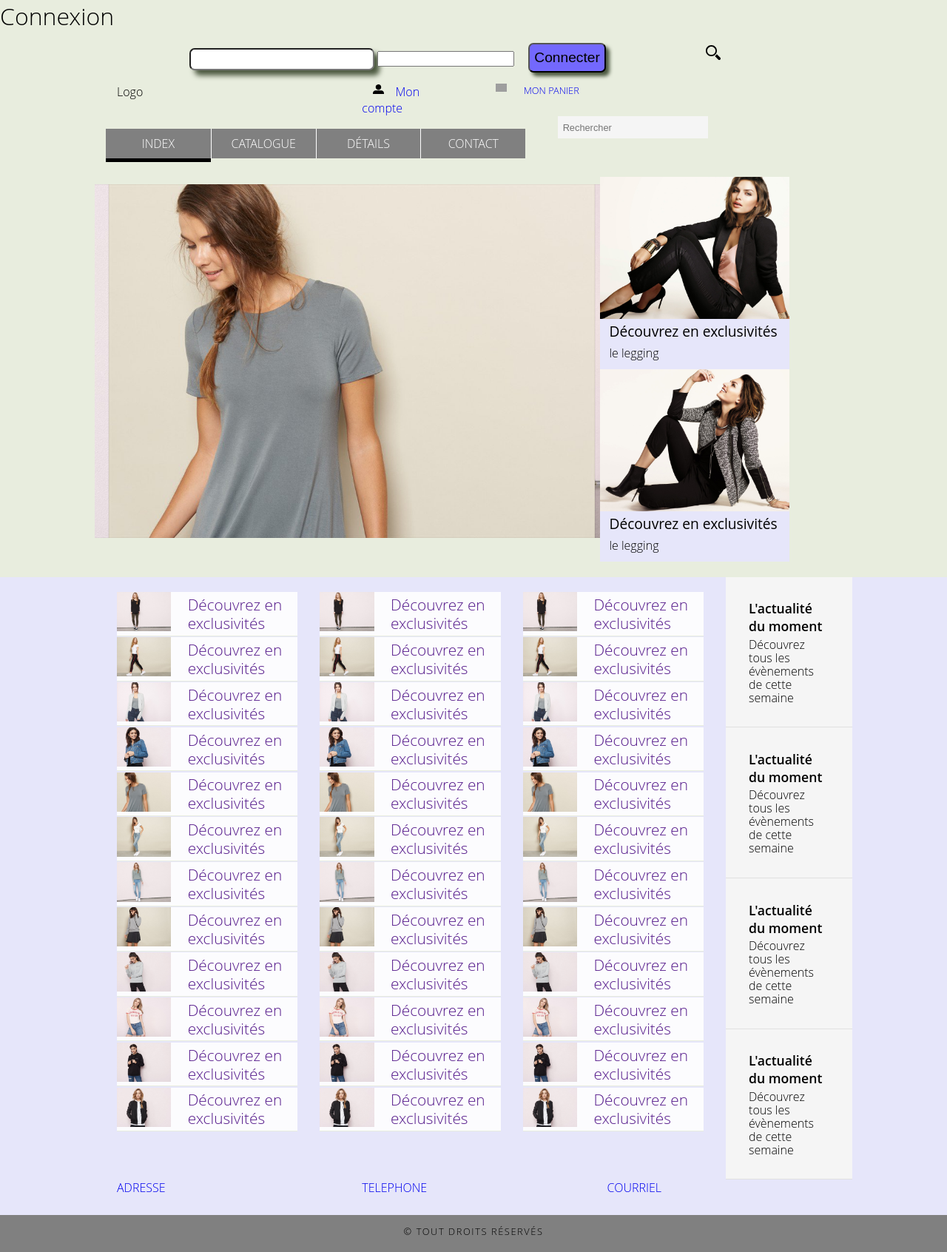
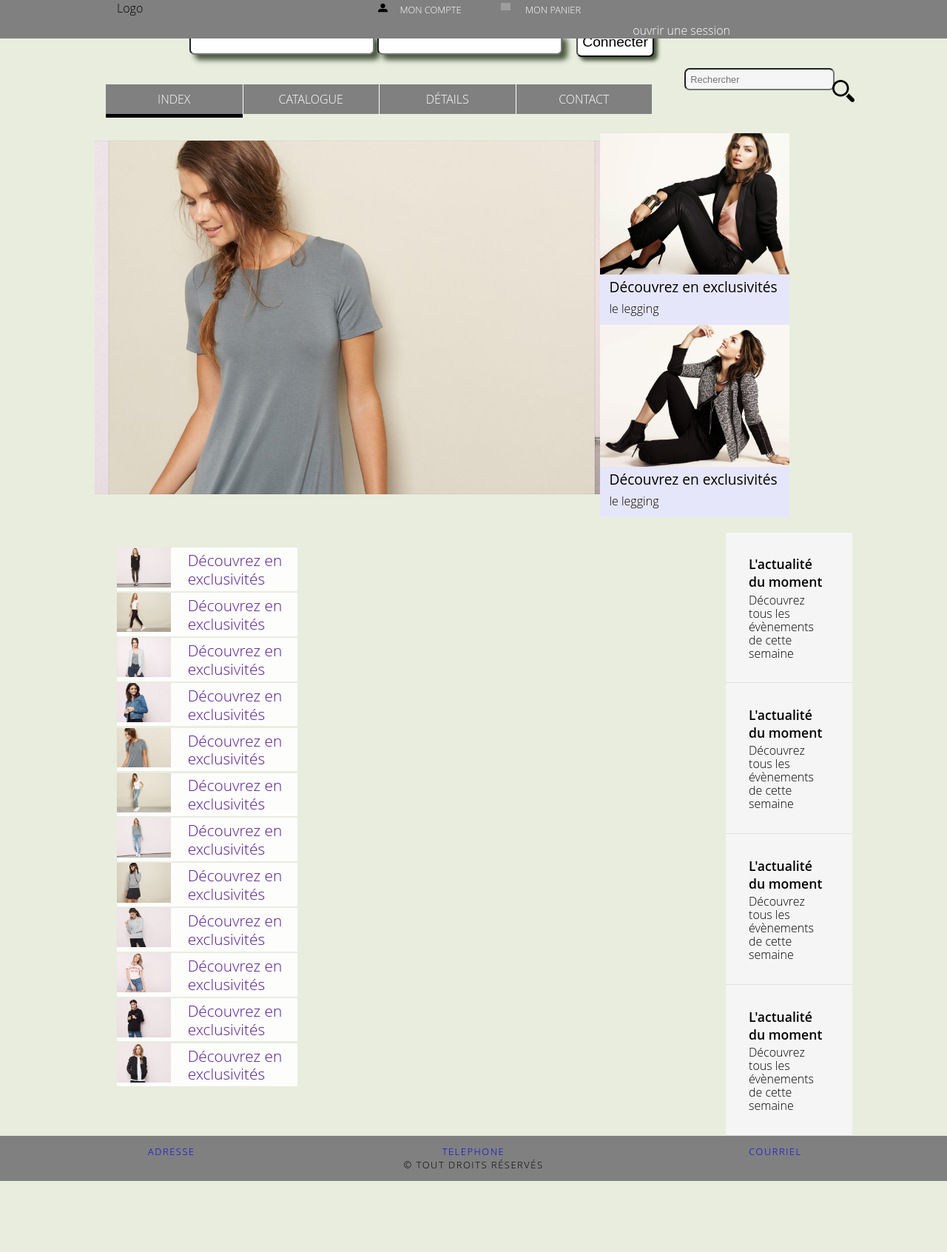
Before and after one commit to myetf/ismahen_yassine, a PHP site: page / in a window 1280 px wide. Shown: the whole page at 74% size. After the commit the page ends 1596 px from the top, so only its background shows below. Run offline with PHP 8.4, Linux system fonts and the light colour scheme; data that the repository does not hold is empty; some libraries are stand-ins or nearby versions; grey boxes are pictures that could not be loaded.

Commit message:
ajout login et session

```diff
--- a/contact.php
+++ b/contact.php
@@ -1,4 +1,5 @@
 <?php
+require_once('conn.php');
 require_once 'defines.php';
 $page_title = 'Contact';
 ?>
@@ -15,6 +16,7 @@ require_once 'views/aside.php';
     https://www.google.ca/maps/place/3485+Avenue+Papineau,+Montr%C3%A9al,+QC+H2K+4J7/@45.5287561,-73.5677251,17z/data=!3m1!4b1!4m5!3m4!1s0x4cc91bc7394ced29:0x648843a0af1f2ee2!8m2!3d45.5287524!4d-73.5655364
 </main>
 <?php
+
 require_once 'views/footer.php';
 ?>
 </body>
--- a/index.php
+++ b/index.php
@@ -45,9 +45,10 @@ include 'user_data.php';
 
             </div><!--fin produits vedette-->
             </section>
+
             <!--   -------------------------------------------------------------  section main (new prod)  -->
 
-            <section class="cat_articles row col-10">
+            <section class="container cat_articles row col-10">
                 <div class="row">
                 <article class="articles_items col-4 col-m-12">
                     <ul>
@@ -64,36 +65,7 @@ include 'user_data.php';
 
                     </ul>
                 </article>
-                    <article class="articles_items col-4 col-m-12">
-                        <ul>
-                            <?php foreach ($catalogue as $article){ ?>
-                                <li class="row art_ind col-4 col-m-12">
-                                    <a href="#"><img class="img_art col-6" src="images/<?= $article['image'] ?>.jpeg" alt=""></a>
 
-                                    <div class="col-3 text_articles">
-                                        <h3><a href="<? $article['nom'] ?>">Découvrez en exclusivités</a></h3>
-                                        <p class="col-3"><? $article['Description'] ?></p>
-                                    </div>
-                                </li>
-                            <?php  } ?>
-
-                        </ul>
-                    </article>
-                    <article class="articles_items col-4 col-m-12">
-                        <ul>
-                            <?php foreach ($catalogue as $article){ ?>
-                                <li class="row art_ind col-4 col-m-12">
-                                    <a href="#"><img class="img_art col-6" src="images/<?= $article['image'] ?>.jpeg" alt=""></a>
-
-                                    <div class="col-3 text_articles">
-                                        <h3><a href="<? $article['nom'] ?>">Découvrez en exclusivités</a></h3>
-                                        <p class="col-3"><? $article['Description'] ?></p>
-                                    </div>
-                                </li>
-                            <?php  } ?>
-
-                        </ul>
-                    </article>
                 </div>
             </section>
                 <div class="aside col-2 col-m-4">
--- a/style/main.css
+++ b/style/main.css
@@ -82,9 +82,7 @@ p{
 
 
 /*     --------------------------------------     sous menu    ------------------------------------     */
-.icon{
-    padding: 10px;
-}
+
 #sub_menu{
     background-color: gray;
     position: fixed;
@@ -106,7 +104,7 @@ input[type="search"] {
     color: #999;
     font-size: 0.8rem;
     padding-left: 3%;
-    border: none;
+    border-radius: 7px 7px 7px 7px;
     position: relative;
     margin-left: 2%;
 }
@@ -116,10 +114,10 @@ form#search_mini_form {
 img[alt=loupe]{
     font-size: 2rem;
     position: absolute;
-    width: 50px;
-    height: 50px;
-    top: 45px;
+    width: 60px;
+    height: 60px;
     margin: 0.1% 0 0 -1.4%;
+
 }
 
 #sub_menu a{
@@ -169,51 +167,28 @@ form{
     width: 60%;
     margin: 0 auto;
 }
-label, input[type=text], #is_email, input[type=tel], input[type=file], input[type=number]{
+label, input[type=text], #is_email, input[type=tel], input[type=file], input[type=number],input[type=password]{
     color: black;
     font-size: 0.8rem;
     /*font-weight: bold;*/
     border-radius: 7px 7px 7px 7px;
-    /*margin-left: 50px;*/
     margin-top: 10px;
     height: 30px;
     width: 250px;
     letter-spacing: inherit;
 }
-input[type=text], #is_email, input[type=tel], input[type=file], input[type=number]{
+input[type=text], #is_email, input[type=tel], input[type=file], input[type=number],input[type=password]{
     box-shadow: 7px 7px 7px #4c5940;
 }
-label[for=produits_dispo]{
-    /*margin-left: 50px;*/
-    margin-top: 10px;
-}
-#autres_pd{
-    width: 250px;
-    box-shadow: 7px 7px 7px #4c5940;
-    border-radius: 7px 7px 7px 7px;
-}
-label[for=gift], label[for=perso]{
-    /*margin-left: 50px;*/
-    /*margin-top: 10px;*/
-}
 
-select[name=autres_pd]{
-    /*margin-left: 50px;*/
-    margin-top: 10px;
-    height: 30px;
-    width: 80px;
-    box-shadow: 7px 7px 7px #4c5940;
-}
+
 
 input[type=checkbox]{
     margin: 0 auto;
     float: right;
     margin-top: 10px;
 }
-label[for=conditions]{
-    float: right;
-    margin-top: 10px;
-}
+
 fieldset{
     /*http://colorzilla.com/gradient-editor/#fefefd+0,dce3c4+42,aebf76+100;Olive+3D+%231*/
     background: #fefefd; /* Old browsers */
@@ -227,7 +202,7 @@ fieldset{
 }
 input[type=submit]{
     font-size: 1.2rem;
-    background-color: #7368fd;
+    background-color: white;
     /*margin-left: 50px;*/
     margin: 15px;
     border-radius: 7px 7px 7px 7px;
@@ -241,7 +216,7 @@ input[type=submit]:hover{
     color: white;
 }
 input[type=submit]:active{
-    background-color: #7368fd;
+    background-color: red;
     color: white;
 }
 legend{
@@ -493,7 +468,7 @@ article.articles_items.col-9 {
     padding: 2% 0 2% 0;
     color: #9d9995;
     text-transform: uppercase;
-    background-color: lavender;
+    background-color: grey;
 
 }
 
--- a/views/footer.php
+++ b/views/footer.php
@@ -2,18 +2,17 @@
 
 ?>
 
-<footer class="contact_footer row">
-    <div class="container"><!--container footer-->
-        <div class="contact col-12 ">
-            <div class="col-4"><a href="contact.php">Adresse</a></div>
-            <div class="col-4"><a href="contact.php">Telephone</a></div>
-            <div class="col-4"><a href="contact.php">Courriel</a></div>
-        </div>
+<div class="row">
 
+</div>
+<footer class="copyright ">
+    <div class="row container col-12"><!--container footer-->
+
+        <div class="col-4"><a href="contact.php">Adresse</a></div>
+        <div class="col-4"><a href="contact.php">Telephone</a></div>
+        <div class="col-4"><a href="contact.php">Courriel</a></div>
     </div>
-</footer>
-<footer class="row copyright ">
-    <div class="container"><!--container footer-->
+    <div class="row container"><!--container footer-->
         &copy; Tout droits réservés
     </div>
 </footer>
--- a/views/menu.php
+++ b/views/menu.php
@@ -7,11 +7,11 @@
  */
 ?>
 
-<div id="" class="">
+<!--<div id="" class="">-->
     <div class="container">
         <div class="row"><!-- section menu-->
 
-                <div id="menu" class="responsive-menu col-7">
+                <div id="menu" class="col-9">
                     <ul>
                         <li class="<?php if($page_title== 'Accueil'){
                             echo 'active'; } ?> "><a href="index.php">Index</a></li>
@@ -29,7 +29,8 @@
                         <a href="catalogue.php"><img class="col-2" src="images/loupe.svg" alt="loupe"></a>
                     </form>
                 </div>
-            </div>
+
+
         </div><!--fin section menu-->
     </div><!--fin container-->
-</div>
+<!--</div>-->
--- a/views/page_head.php
+++ b/views/page_head.php
@@ -16,7 +16,7 @@
 <script src="script/lightbox.js"></script>
 <script src="script/remodal.js"></script>
 <body>
-<h1><?php echo is_logged_in() ? 'Déconnexion' : 'Connexion'; ?></h1>
+<h4><?php echo is_logged_in() ? 'Déconnexion' : 'Connexion'; ?></h4>
 <?php
 require 'views/login_out_form.php';
 ?>
--- a/views/sub_menu.php
+++ b/views/sub_menu.php
@@ -10,19 +10,19 @@
 
 
 <div id="menu_icons">
-<div id="#sub_menu">
+<div id="sub_menu">
 
     <div class="container">
         <div class="row col-12"><!--row petit icons-->
-            <div class="slogan col-4 col-m-1">Logo</div>
+            <div class="logo col-4 col-m-1">Logo</div>
             <div class="user col-2 col-m-3">
                 <a href="compte.php"><img class="col-4" src="images/compte.svg" alt="compte"> Mon compte</a>
             </div>
             <div class="panier col-2 col-m-3">
-
                 <a href="#"><img class="col-4" src="images/panier.svg" alt="panier">Mon panier</a>
             </div>
+            <a href="session.php">ouvrir une session</a>
 
         </div><!--fin row petit icons-->
-    </div><!--fin container-->
+    </div><!--fin conta  er-->
 </div><!--fin menu_icons-->
```
Also changed, not shown: catalogue.php (+4 -3 lines), session.php (added, +16 -0 lines).
